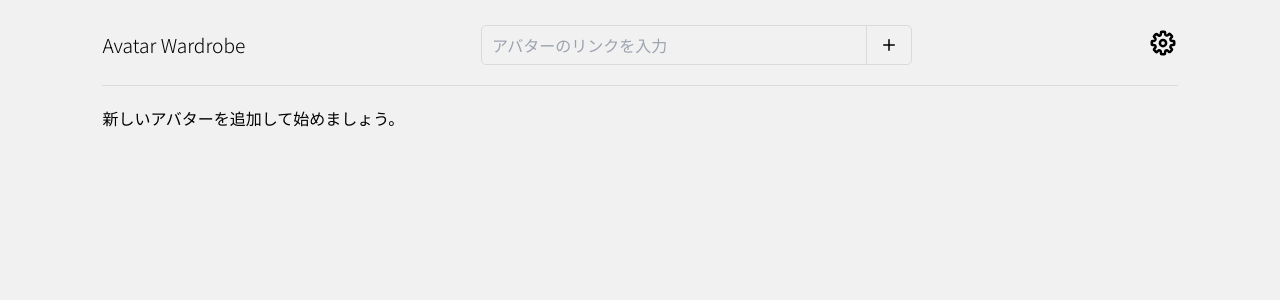
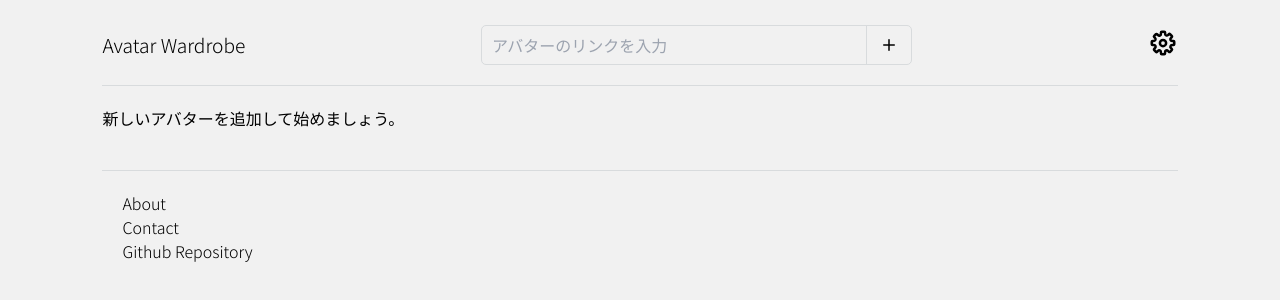
Before and after one commit to Raifa21/Avatar-Wardrobe, a Next.js app: page / in a window 1280 px wide. Shown: the top 300 px of the page. Built offline with nearby package versions, Linux system fonts and the light colour scheme.

Commit message:
Created footer component

```diff
--- /dev/null
+++ b/components/footer.tsx
@@ -0,0 +1,20 @@
+"use client";
+import * as React from "react";
+import { Noto_Sans_JP } from "next/font/google";
+import "../styles/footer.css";
+
+export default function Footer() {
+  return (
+    <footer>
+      <div className="footer">
+        <div className="footer-container">
+          <div className="footer-container-links">
+            <a href="#">About</a>
+            <a href="#">Contact</a>
+            <a href="#">Github Repository</a>
+          </div>
+        </div>
+      </div>
+    </footer>
+  );
+}
--- a/pages/index.tsx
+++ b/pages/index.tsx
@@ -6,6 +6,7 @@ import clsx from "clsx";
 import { Noto_Sans_JP } from "next/font/google";
 import { useEffect, useState } from "react";
 import Sidebar from "@/components/sidebar";
+import Footer from "@/components/footer";
 import "../styles/globals.css";
 import styles from "../styles/home.module.css";
 import editoutline from "../lib/eva-icons/outline/svg/edit-outline.svg";
@@ -464,6 +465,7 @@ export default function Home() {
           </Tabs>
         )}
       </div>
+      <Footer />
       <Analytics />
     </div>
   );
--- /dev/null
+++ b/styles/footer.css
@@ -0,0 +1,10 @@
+.footer {
+    margin-top: 40px;
+    padding: 20px;
+    border-top: 1px solid #d8dbdd;
+}
+.footer-container-links {
+    display: flex;
+    flex-direction: column;
+    justify-content: space-between;
+}
```
